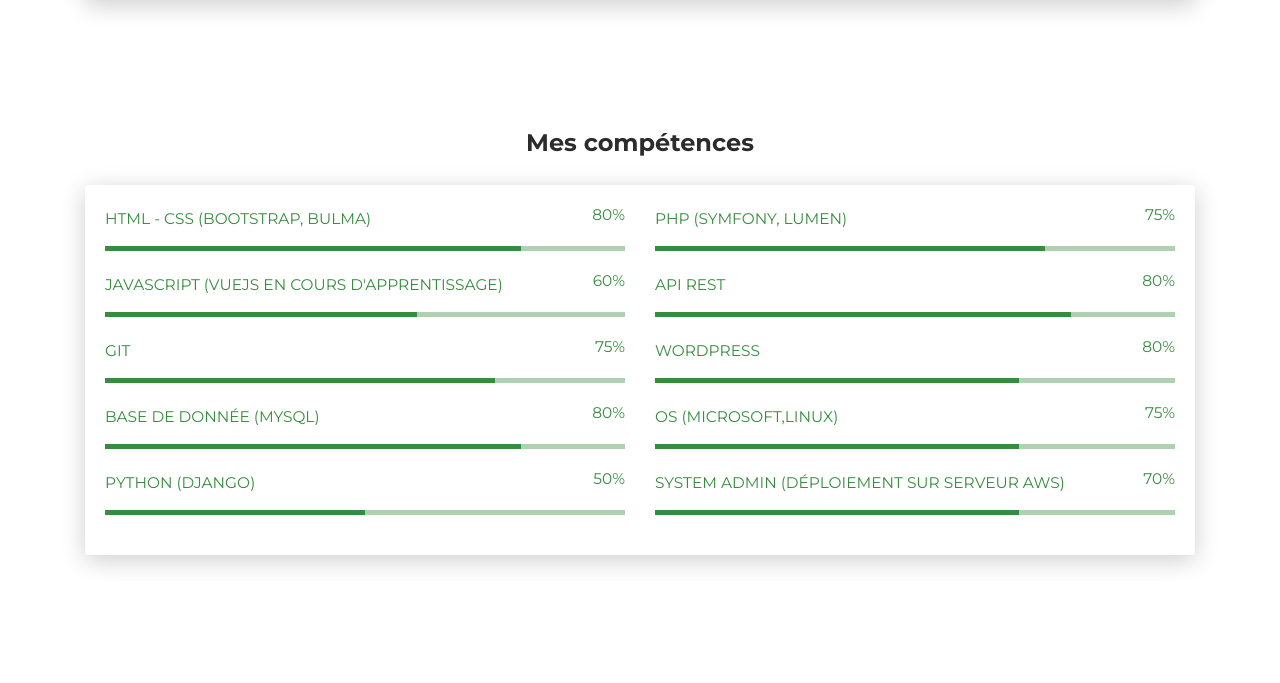
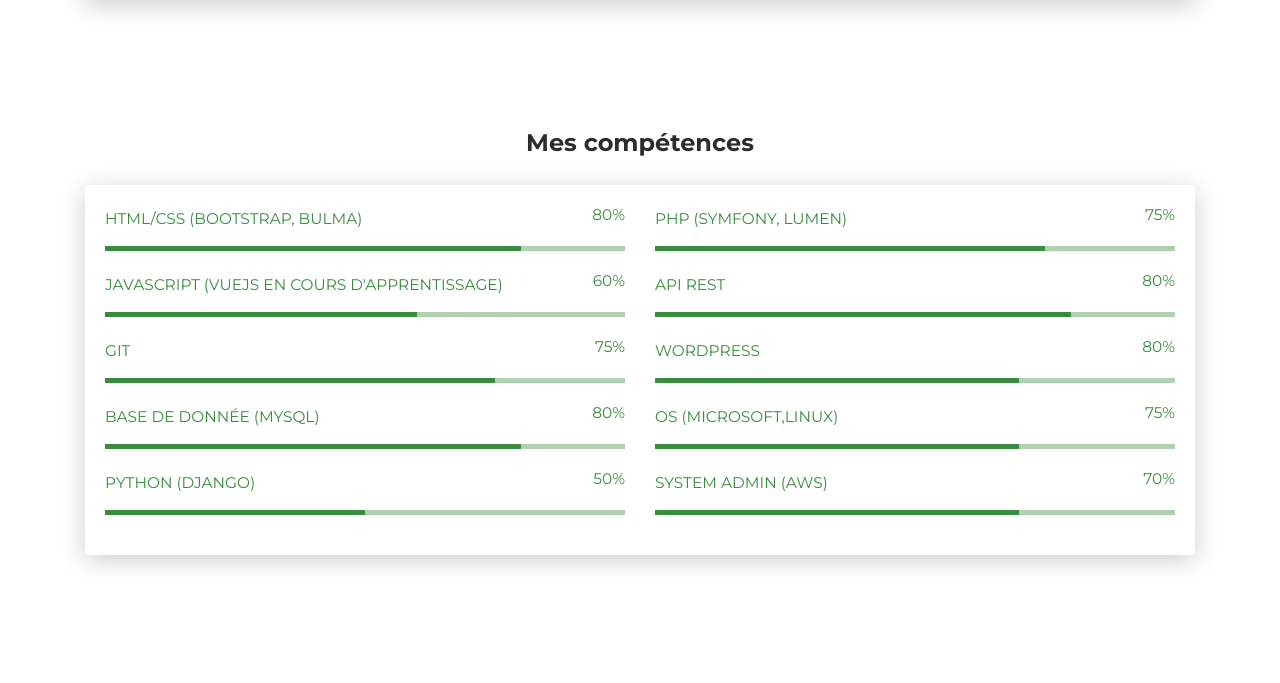
Before and after one commit to jeremy-gauthier/cv, a PHP site: page / in a window 1280 px wide. Shown: the part 842-1525 px from the top of the page. Run offline with PHP 8.4, Linux system fonts and the light colour scheme; some libraries are stand-ins or nearby versions.

Commit message:
Update index.php

```diff
--- a/index.php
+++ b/index.php
@@ -97,7 +97,7 @@
       <div class="card-body">
         <div class="row">
           <div class="col-md-6">
-            <div class="progress-container progress-primary"><span class="progress-badge">HTML - CSS (Bootstrap, Bulma)</span>
+            <div class="progress-container progress-primary"><span class="progress-badge">HTML/CSS (Bootstrap, Bulma)</span>
               <div class="progress">
                 <div class="progress-bar progress-bar-primary" data-aos="progress-full" data-aos-offset="10" data-aos-duration="2000" role="progressbar" aria-valuenow="60" aria-valuemin="0" aria-valuemax="100" style="width: 80%;"></div><span class="progress-value">80%</span>
               </div>
@@ -175,7 +175,7 @@
             </div>
           </div>
           <div class="col-md-6">
-            <div class="progress-container progress-primary"><span class="progress-badge">System Admin (déploiement sur serveur AWS)</span>
+            <div class="progress-container progress-primary"><span class="progress-badge">System Admin (AWS)</span>
               <div class="progress">
                 <div class="progress-bar progress-bar-primary" data-aos="progress-full" data-aos-offset="10" data-aos-duration="2000" role="progressbar" aria-valuenow="60" aria-valuemin="0" aria-valuemax="75" style="width: 70%;"></div><span class="progress-value">70%</span>
               </div>
@@ -241,7 +241,7 @@
         </div>
         <div class="col-md-9" data-aos="fade-left" data-aos-offset="50" data-aos-duration="500">
           <div class="card-body">
-            <div class="h5">Mediatheque en Symfony</div>
+            <div class="h5">Médiatheque en Symfony</div>
             <p>Proje personnel de médiateque codé avec Symfony<br><br>
             <a href="https://github.com/jeremy-gauthier/Mediatek">Lien Github</a></p>
             <img src="images/media.png" alt="">
@@ -281,7 +281,7 @@ Réalisation d’un projet (4 semaines)
       <div class="row">
         <div class="col-md-3 bg-primary" data-aos="fade-right" data-aos-offset="50" data-aos-duration="500">
           <div class="card-body cc-education-header">
-          <p>2012 - 2014</p>
+          <p>2014 - 2016</p>
             <div class="h5">Bachelor</div>
             <div class="h5">Marketing Vente</div>
             <p class="category">ISTEF Toulouse</p>
@@ -301,7 +301,7 @@ Réalisation d’un projet (4 semaines)
           <div class="card-body cc-education-header">
             <p>2012 - 2014</p>
             <div class="h5">BTS</div>
-            <div class="h5">Management des Unitées Commerciales</div>
+            <div class="h5">Management des Unités Commerciales</div>
             <p class="category">IDRAC Montpellier</p>
           </div>
         </div>
```
